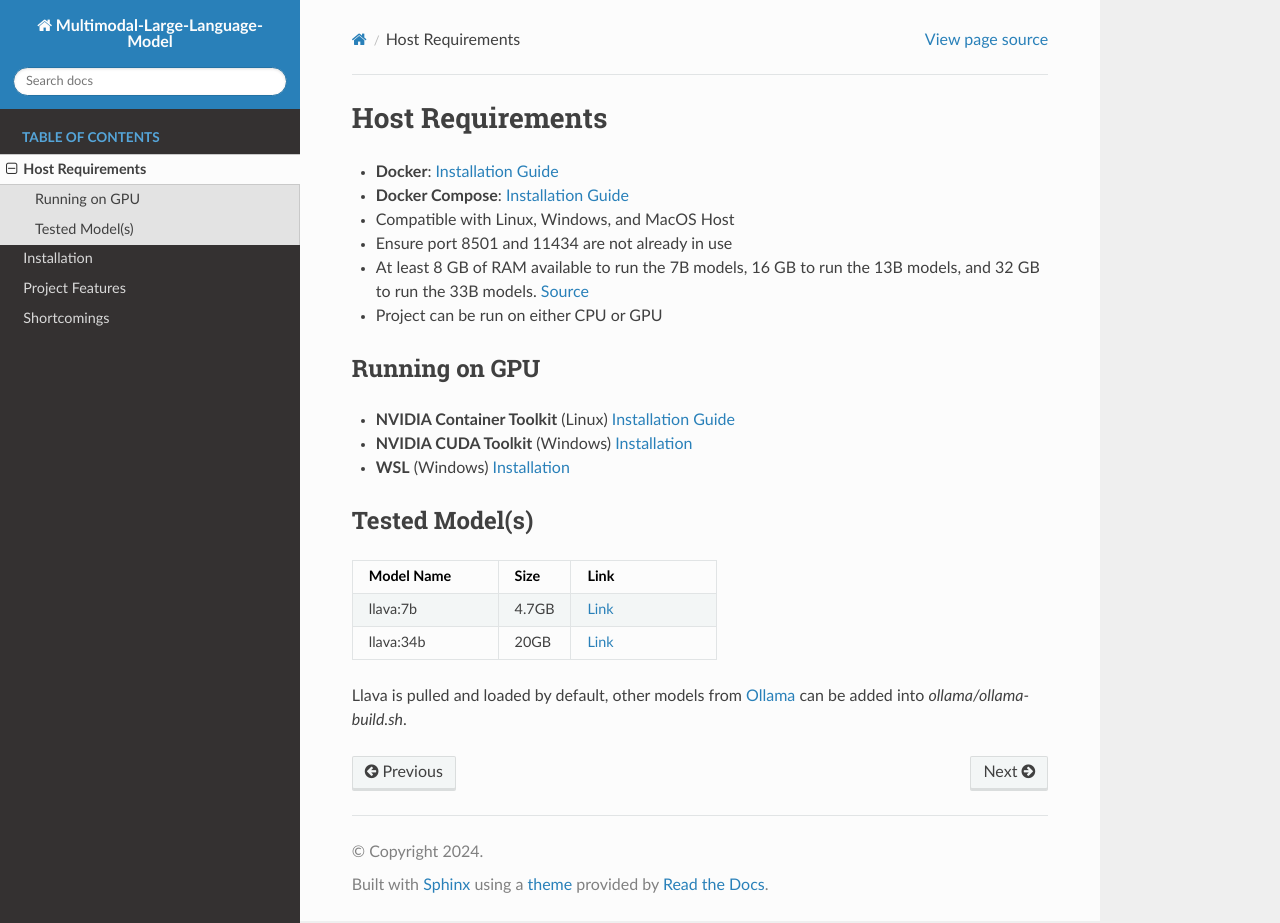
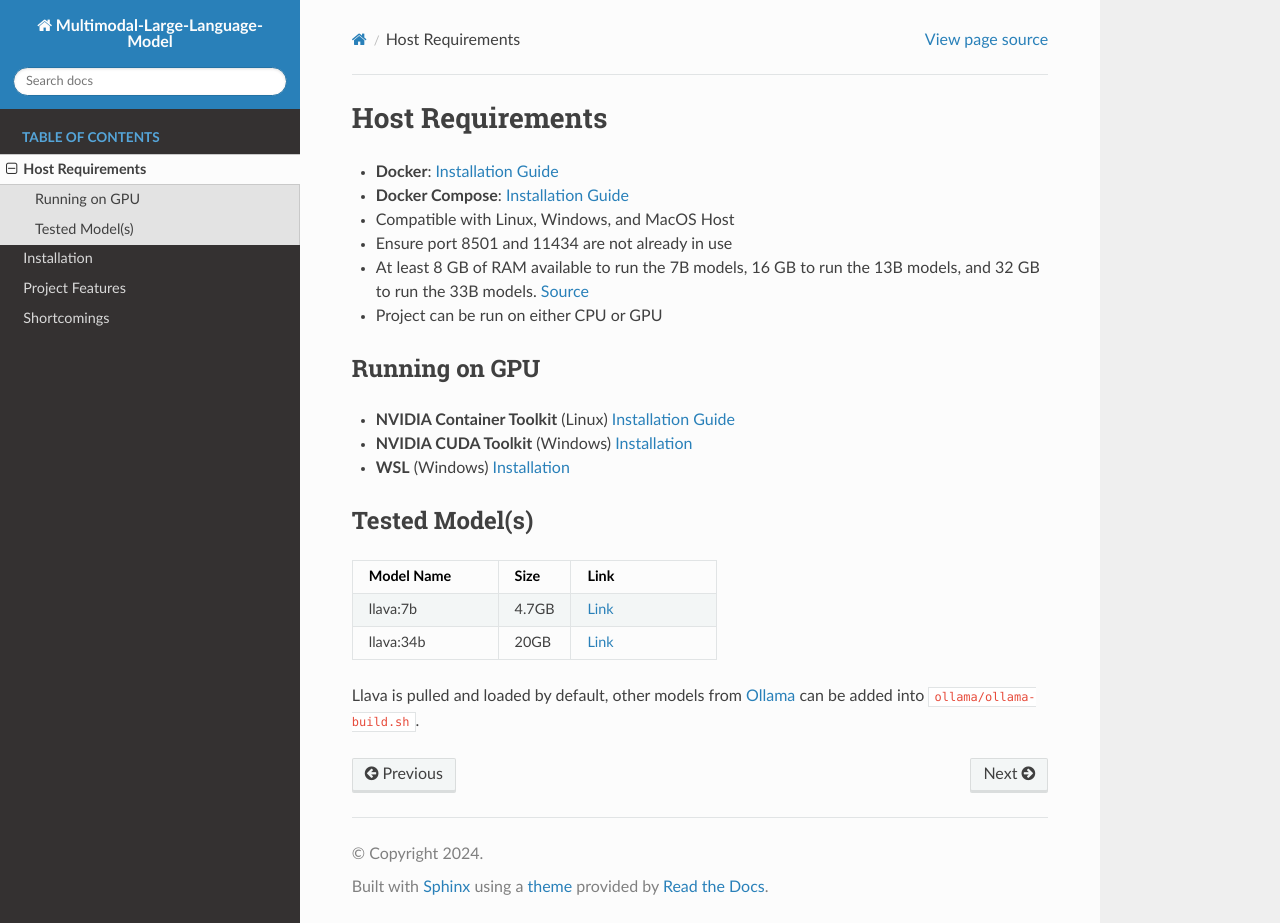
Before and after one commit to NotYuSheng/Multimodal-Large-Language-Model, a Sphinx documentation site: the page built from doc/host_requirements.rst, in a window 1280 px wide and 923 px high. Built offline with Sphinx 7.4.7 and the Read the Docs theme 2.0.0, drawn with Linux system fonts in a browser that asks for light colours; pages that are not in the unit, such as notebooks, are missing from menus.

```diff
--- a/doc/host_requirements.rst
+++ b/doc/host_requirements.rst
@@ -30,4 +30,4 @@ Tested Model(s)
      - 20GB
      - `Link <https://www.ollama.com/library/llava:34b>`_
 
-Llava is pulled and loaded by default, other models from `Ollama <https://www.ollama.com/library>`_ can be added into `ollama/ollama-build.sh`.
+Llava is pulled and loaded by default, other models from `Ollama <https://www.ollama.com/library>`_ can be added into ``ollama/ollama-build.sh``.
```
